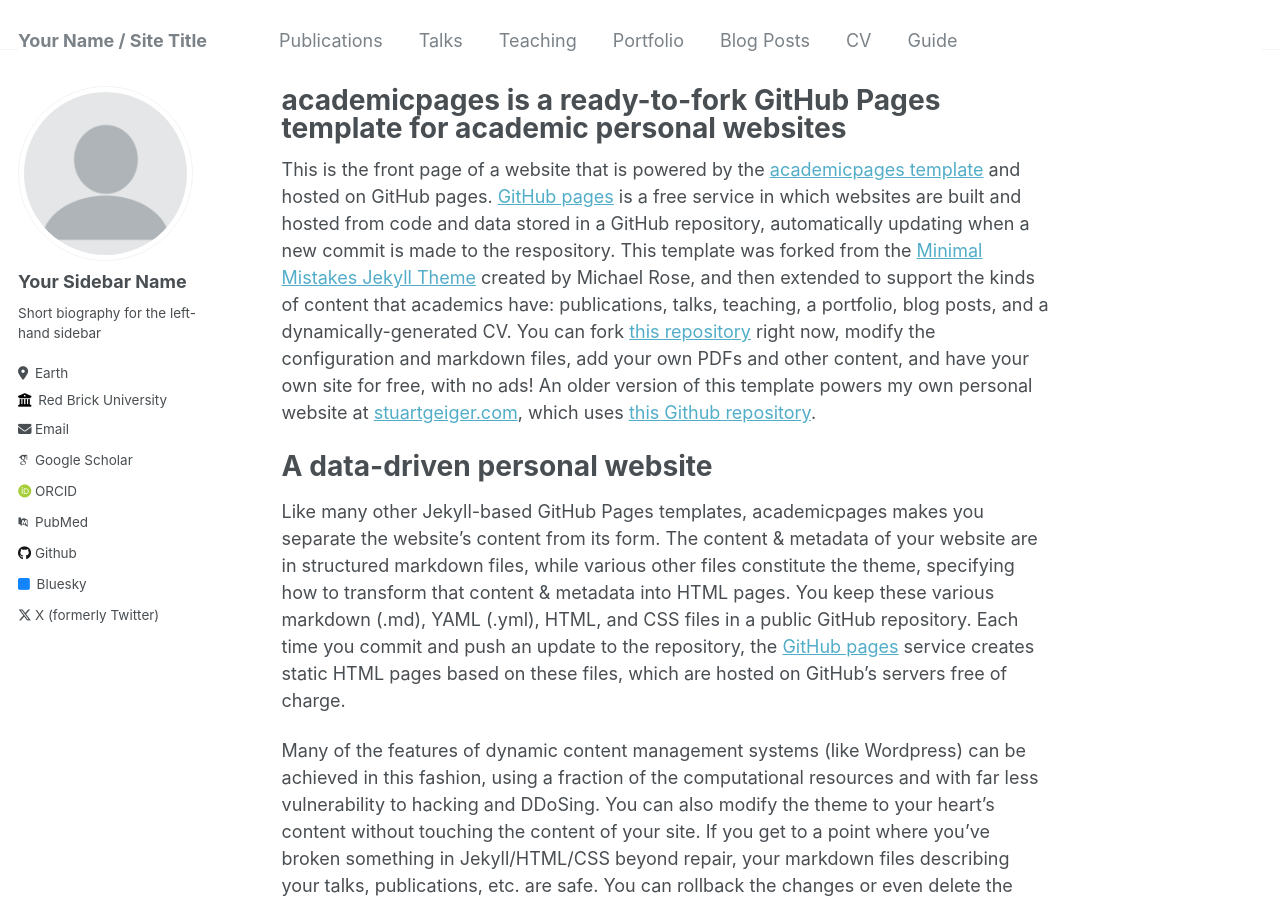
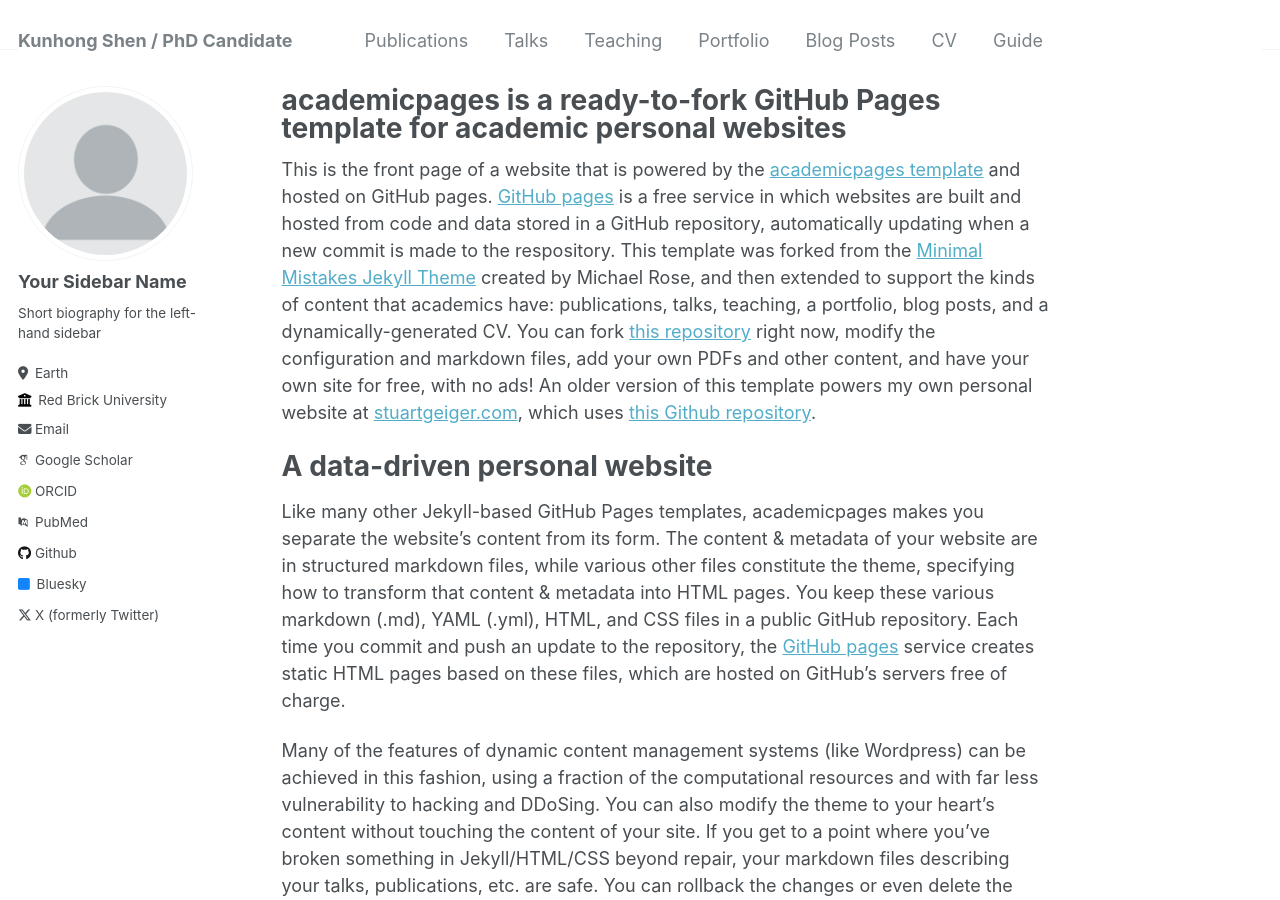
Before and after one commit to KHShen/khshen.github.io, a Jekyll site: the page built from _pages/about.md, in a window 1280 px wide and 900 px high. Built offline with Jekyll 4.4.1, drawn with Linux system fonts in a browser that asks for light colours; some web fonts are replaced.

Commit message:
Update _config.yml

```diff
--- a/_config.yml
+++ b/_config.yml
@@ -8,13 +8,13 @@
 
 # Basic Site Settings
 locale                   : "en-US"
-title                    : "Your Name / Site Title"
+title                    : "Kunhong Shen / PhD Candidate"
 title_separator          : "-"
 name                     : &name "Your Name"
 description              : &description "personal description"
-url                      : https://academicpages.github.io # the base hostname & protocol for your site e.g. "https://mmistakes.github.io"
+url                      : https://khshen.github.io # the base hostname & protocol for your site e.g. "https://mmistakes.github.io"
 baseurl                  : "" # the subpath of your site, e.g. "/blog"
-repository               : "academicpages/academicpages.github.io"
+repository               : # "academicpages/academicpages.github.io"
 
 # Site Author - The following control what appear as part of the author content on the side bar.
 #               If a field is blank the icon and link will not appear, otherwise it will be shown.
```
